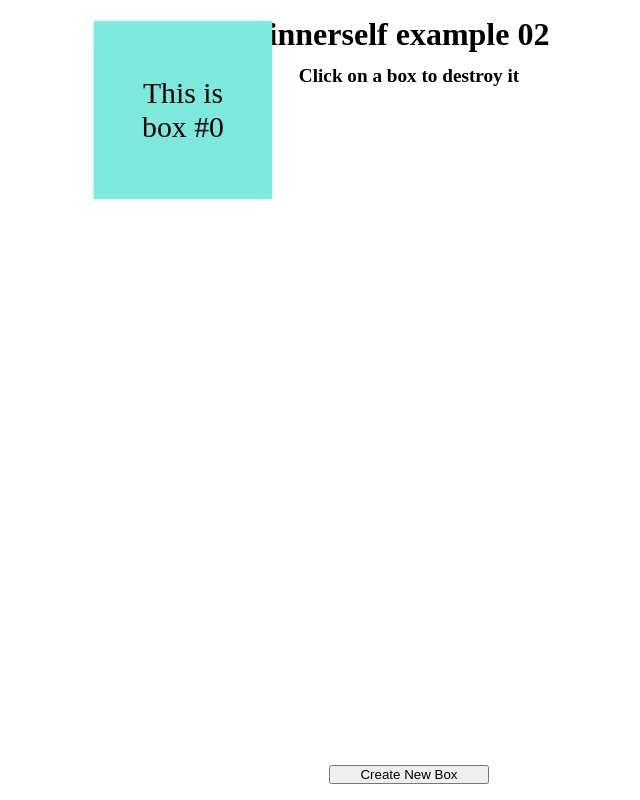
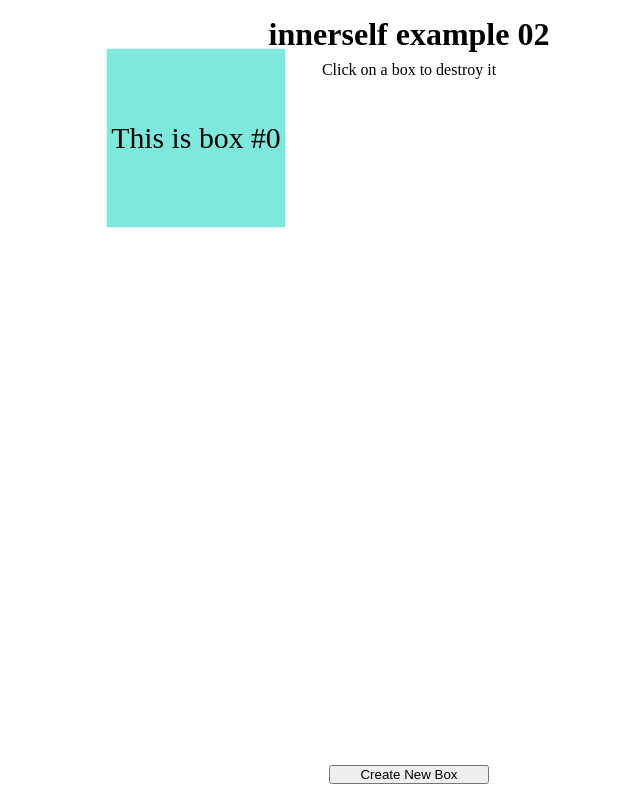
Before and after one commit to stasm/innerself, a website with bundled scripts: page example02/index.html in a window 1280 px wide. Both pictures are taken after a click on the button "Create New Box". Shown: the whole page, without its empty margins (231-871 px from the left). Built offline with nearby package versions, Linux system fonts and the light colour scheme.

Commit message:
Fixed positioning system of Boxes. Updated markup

```diff
--- a/example02/components/Box.js
+++ b/example02/components/Box.js
@@ -7,6 +7,6 @@ export default function Box(state, index) {
         <div
             class="floating-box"
                 onclick="dispatch('DESTROY_BOX', ${ index })"
-                style="background:${ bg }; top:${ top }px; left:${ left }px; transform: scale(${ scale })"><span>This is box #${ index }</span></div>
+                style="background:${ bg }; top:${ top }px; left:${ left }px; transform: scale(${ scale })">This is box #${ index }</div>
     `;
 }
--- a/example02/index.html
+++ b/example02/index.html
@@ -7,12 +7,12 @@
 
         html, body, #app, #app > div {width: 100%; height: 100%}
 
-        body > h1 {position: absolute; top: 1rem; left: 0; width: 100%; text-align: center}
+        body > header {position: absolute; top: 1rem; left: 0; width: 100%; text-align: center}
 
-        body > h1 > span {font-size: .6em}
+        body > header > span {display: inline-block; padding-top: .5rem}
 
         #app{
-            padding: 4rem;
+            padding: 6rem;
         }
 
         #app > div{
@@ -31,27 +31,23 @@
 
         #app .floating-box{
             position: absolute;
+            display: flex;
             width: 12rem;
             height: 12rem;
-            cursor: pointer;
+            margin-top: -6rem;
             margin-left: -6rem;
-            margin-top: -6rem;
+            justify-content: center;
+            align-items: center;
+            text-align: center;
+            font-size: 2em;
         }
-
-        #app .floating-box > span{
-            position: absolute;
-            top: 50%;
-            width: 100%;
-            padding: 0 1em;
-            font-size: 2em;
-            transform: translateY(-50%);
-            text-align: center;
-        }
-
     </style>
     <script defer src="dist.js"></script>
 </head>
 <body>
-    <h1>innerself example 02<br><span>Click on a box to destroy it</span></h1>
+    <header>
+        <h1>innerself example 02</h1>
+        <span>Click on a box to destroy it</span>
+    </header>
     <div id="app"></div>
 </body>
```
